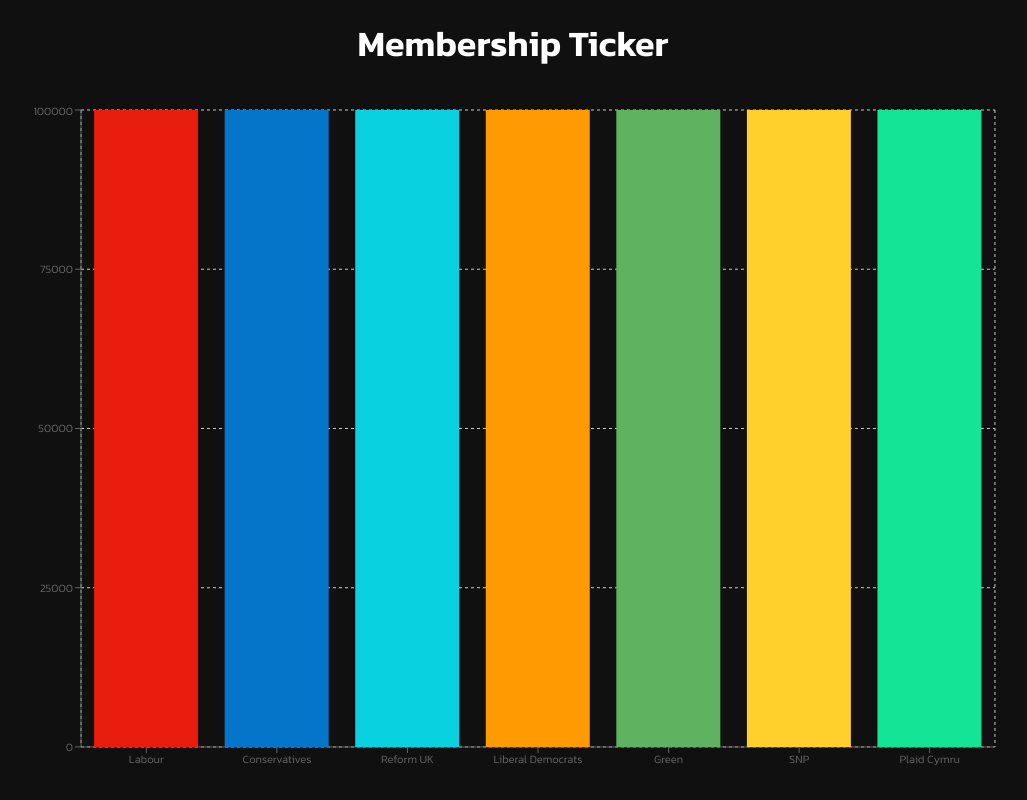
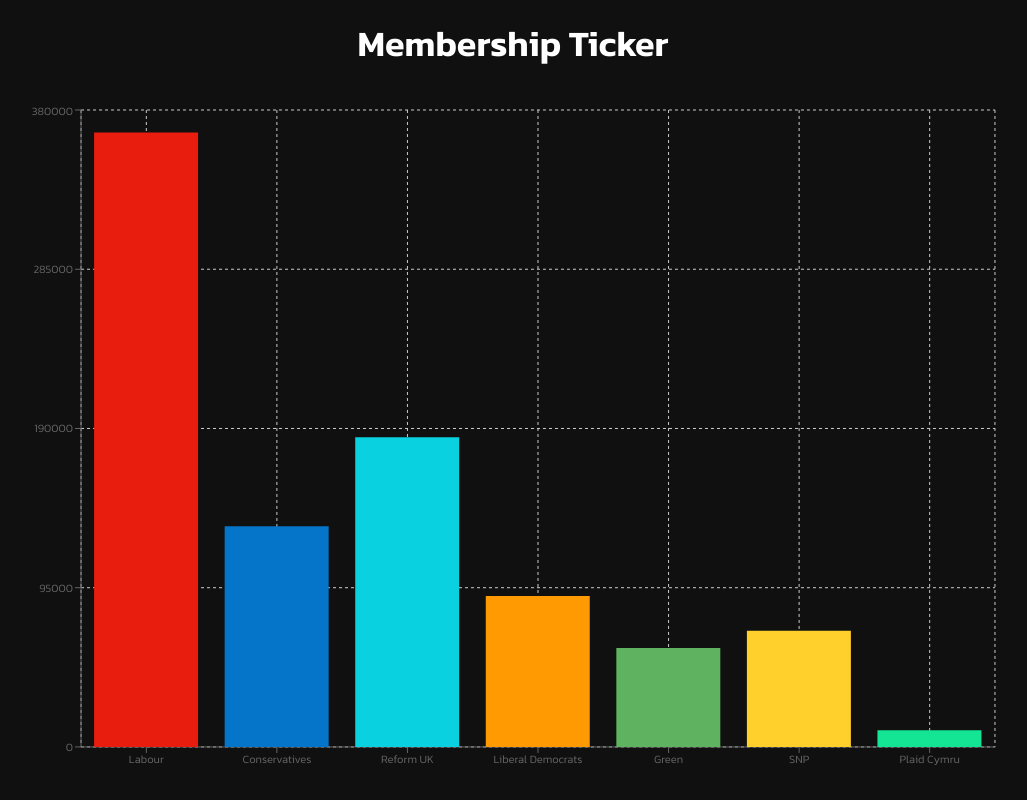
Before and after one commit to DanielPitfield/membership-ticker, a React (Vite) app: page / in a window 1280 px wide. Shown: the whole page, without its empty margins (127-1154 px from the left). Built offline with nearby package versions, Linux system fonts and the light colour scheme.

Commit message:
Update static membership data

```diff
--- a/src/data.ts
+++ b/src/data.ts
@@ -16,13 +16,13 @@
   colour: string;
 };
 
-// Mock data
+// https://en.wikipedia.org/wiki/Political_party_affiliation_in_the_United_Kingdom#Current_membership
 export const STATIC_MEMBERSHIP_DATA: PoliticalPartyMembershipDataItem[] = [
-  { name: "Labour", count: 100000, colour: "#e91d0e" },
-  { name: "Conservatives", count: 100000, colour: "#0575c9" },
-  { name: "Reform UK", count: 100000, colour: "#0ad1e0" },
-  { name: "Liberal Democrats", count: 100000, colour: "#ff9a02" },
-  { name: "Green", count: 100000, colour: "#5fb25f" },
-  { name: "SNP", count: 100000, colour: "#ffd02c" },
-  { name: "Plaid Cymru", count: 100000, colour: "#13e594" },
+  { name: "Labour", count: 366_604, colour: "#e91d0e" },
+  { name: "Conservatives", count: 131_680, colour: "#0575c9" },
+  { name: "Reform UK", count: 184_797, colour: "#0ad1e0" },
+  { name: "Liberal Democrats", count: 90_000, colour: "#ff9a02" },
+  { name: "Green", count: 59_000, colour: "#5fb25f" },
+  { name: "SNP", count: 69_325, colour: "#ffd02c" },
+  { name: "Plaid Cymru", count: 10_000, colour: "#13e594" },
 ];
```
